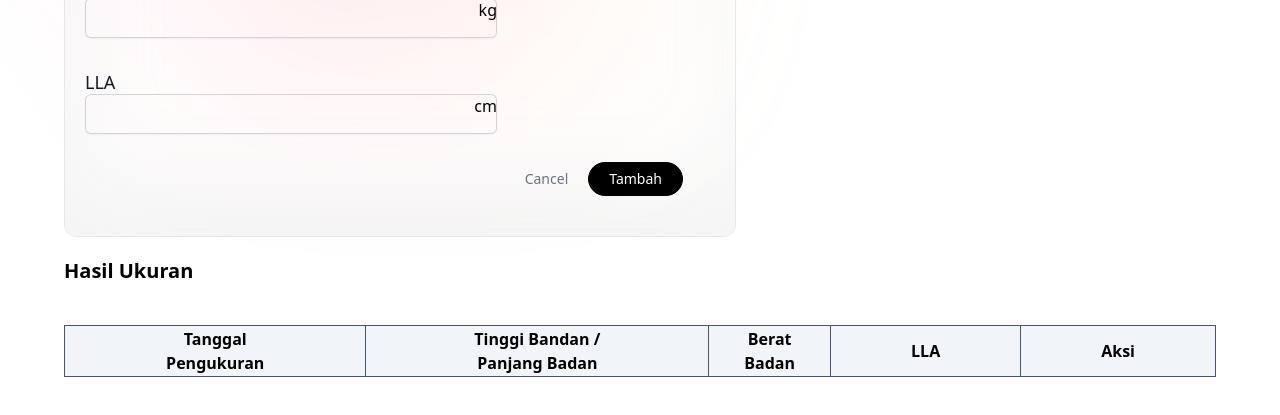
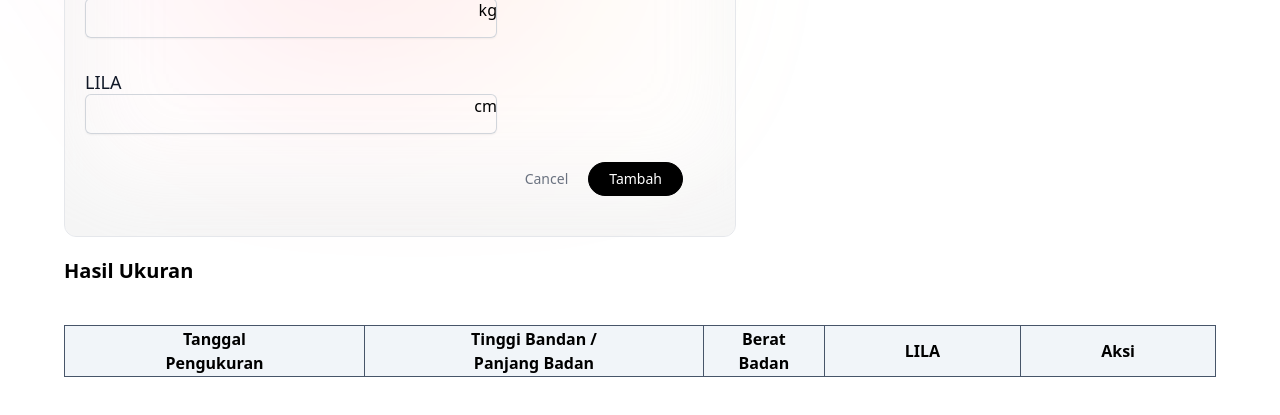
Before and after one commit to adekmo/oneday-v2, a Next.js app: page /detail-data in a window 1280 px wide. Shown: the part 799-1214 px from the top of the page. Built offline with nearby package versions, Linux system fonts and the light colour scheme.

Commit message:
update label LILA

```diff
--- a/app/detail-data/page.jsx
+++ b/app/detail-data/page.jsx
@@ -281,7 +281,7 @@ const DetailData = () => {
 
                         </div>
                         <div className="sm:col-span-4">
-                            <label htmlFor="username" className="block text-lg font-medium leading-6 text-gray-900">LLA</label>
+                            <label htmlFor="username" className="block text-lg font-medium leading-6 text-gray-900">LILA</label>
                             <div className="flex rounded-md shadow-sm ring-1 ring-inset ring-gray-300 focus-within:ring-2 focus-within:ring-inset focus-within:ring-indigo-600 sm:max-w-md">
                                 <input
                                     type="text"
@@ -319,7 +319,7 @@ const DetailData = () => {
                                 <th className="px-20 border border-slate-600">Tanggal Pengukuran</th>
                                 <th className="px-20 border border-slate-600">Tinggi Bandan / Panjang Badan</th>
                                 <th className="px-5 border border-slate-600">Berat Badan</th>
-                                <th className="px-20 border border-slate-600">LLA</th>
+                                <th className="px-20 border border-slate-600">LILA</th>
                                 <th className="px-20 border border-slate-600">Aksi</th>
                             </tr>
                         </thead>
```
